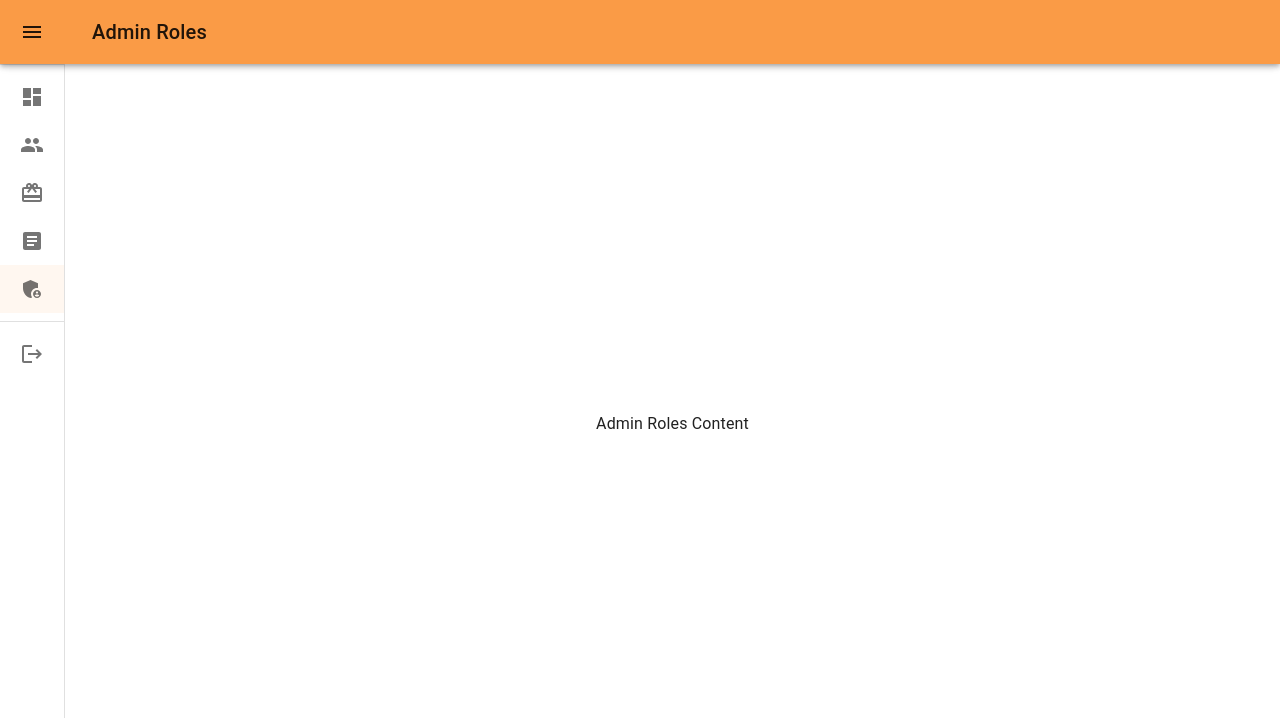
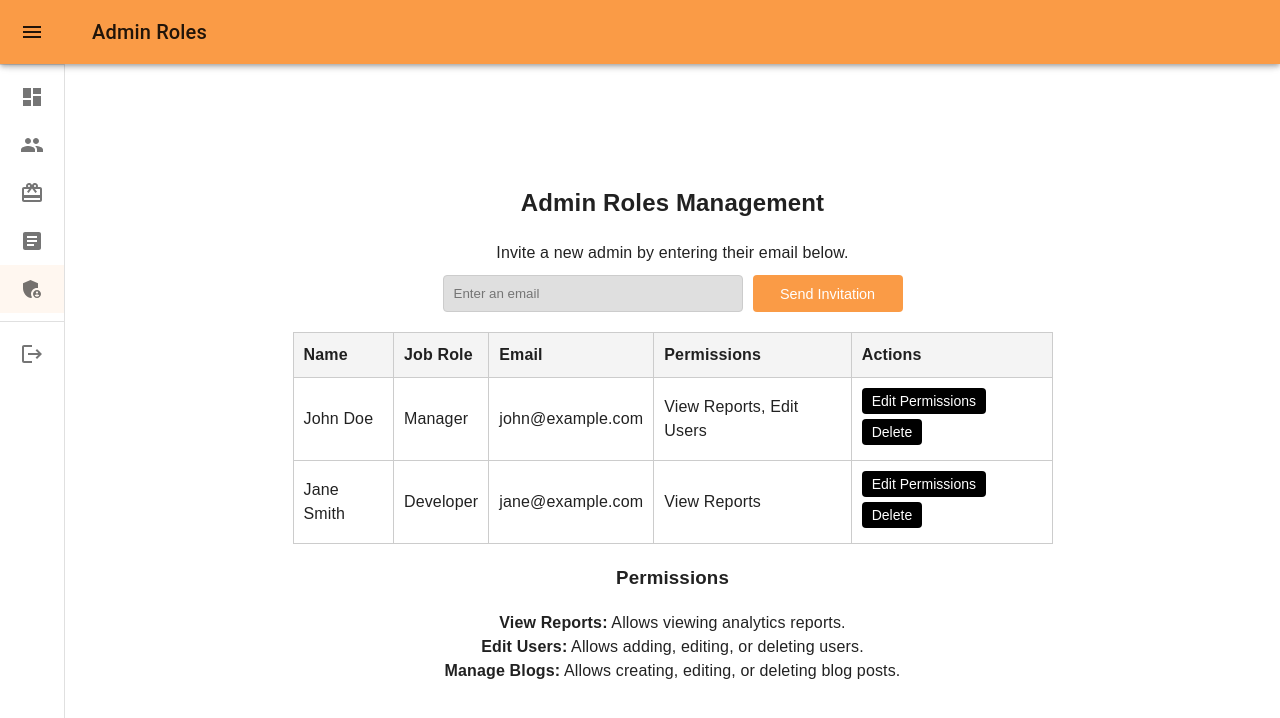
Before and after one commit to NavinduD/Trophy-Admin, a React (Vite) app: page /dashboard/admin-roles in a window 1280 px wide. Shown: the top 718 px of the page. Built offline with nearby package versions, Linux system fonts and the light colour scheme.

Commit message:
Update admin.jsx

```diff
--- a/src/Components/dashboard/admin.jsx
+++ b/src/Components/dashboard/admin.jsx
@@ -1,12 +1,161 @@
-import React from 'react';
-import { Typography } from '@mui/material';
+import React, { useState } from "react";
+import "./AdminRoles.css";
 
 const AdminRoles = () => {
+  const [admins, setAdmins] = useState([
+    {
+      name: "John Doe",
+      role: "Manager",
+      email: "john@example.com",
+      permissions: ["View Reports", "Edit Users"],
+    },
+    {
+      name: "Jane Smith",
+      role: "Developer",
+      email: "jane@example.com",
+      permissions: ["View Reports"],
+    },
+  ]);
+
+  const [newAdminEmail, setNewAdminEmail] = useState("");
+  const [editPermissionsModal, setEditPermissionsModal] = useState(false);
+  const [currentAdmin, setCurrentAdmin] = useState(null);
+
+  const handleAddAdmin = () => {
+    if (newAdminEmail) {
+      setAdmins([
+        ...admins,
+        {
+          name: "New Admin",
+          role: "New Role",
+          email: newAdminEmail,
+          permissions: [],
+        },
+      ]);
+      setNewAdminEmail("");
+      alert("Invitation sent to " + newAdminEmail);
+    }
+  };
+
+  const handleDeleteAdmin = (email) => {
+    setAdmins(admins.filter((admin) => admin.email !== email));
+  };
+
+  const handleEditPermissions = (admin) => {
+    setCurrentAdmin(admin);
+    setEditPermissionsModal(true);
+  };
+
+  const handleSavePermissions = (permissions) => {
+    setAdmins(
+      admins.map((admin) =>
+        admin.email === currentAdmin.email ? { ...admin, permissions } : admin
+      )
+    );
+    setEditPermissionsModal(false);
+  };
+
+  const availablePermissions = ["View Reports", "Edit Users", "Manage Blogs"];
+
   return (
-    <Typography paragraph>
-      Admin Roles Content
-    </Typography>
+    <div className="admin-roles">
+      <h2>Admin Roles Management</h2>
+
+      <div className="add-admin">
+        <div className="invite-description">
+          Invite a new admin by entering their email below.
+        </div>
+        <div className="add-admin-mail">
+          <input
+            className="addAdminInput"
+            type="email"
+            placeholder="Enter an email"
+            value={newAdminEmail}
+            onChange={(e) => setNewAdminEmail(e.target.value)}
+          />
+          <button onClick={handleAddAdmin}>Send Invitation</button>
+        </div>
+      </div>
+
+      <table>
+        <thead>
+          <tr>
+            <th>Name</th>
+            <th>Job Role</th>
+            <th>Email</th>
+            <th>Permissions</th>
+            <th>Actions</th>
+          </tr>
+        </thead>
+        <tbody>
+          {admins.map((admin, index) => (
+            <tr key={index}>
+              <td>{admin.name}</td>
+              <td>{admin.role}</td>
+              <td>{admin.email}</td>
+              <td>{admin.permissions.join(", ")}</td>
+              <td>
+                <button onClick={() => handleEditPermissions(admin)}>
+                  Edit Permissions
+                </button>
+                <button onClick={() => handleDeleteAdmin(admin.email)}>
+                  Delete
+                </button>
+              </td>
+            </tr>
+          ))}
+        </tbody>
+      </table>
+
+      {editPermissionsModal && (
+        <div className="modal">
+          <h3>Edit Permissions for {currentAdmin.name}</h3>
+          <form>
+            {availablePermissions.map((perm) => (
+              <div key={perm}>
+                <label>
+                  <input
+                    type="checkbox"
+                    checked={currentAdmin.permissions.includes(perm)}
+                    onChange={(e) => {
+                      const newPermissions = e.target.checked
+                        ? [...currentAdmin.permissions, perm]
+                        : currentAdmin.permissions.filter((p) => p !== perm);
+                      handleSavePermissions(newPermissions);
+                    }}
+                  />
+                  {perm}
+                </label>
+              </div>
+            ))}
+            <button
+              type="button"
+              onClick={() => setEditPermissionsModal(false)}
+            >
+              Close
+            </button>
+          </form>
+        </div>
+      )}
+
+      <div className="permissions">
+        <h3>Permissions</h3>
+        <ul>
+          <li>
+            <strong>View Reports:</strong> Allows viewing analytics reports.
+          </li>
+          <li>
+            <strong>Edit Users:</strong> Allows adding, editing, or deleting
+            users.
+          </li>
+          <li>
+            <strong>Manage Blogs:</strong> Allows creating, editing, or deleting
+            blog posts.
+          </li>
+        </ul>
+      </div>
+    </div>
   );
-}
+};
 
 export default AdminRoles;
```
